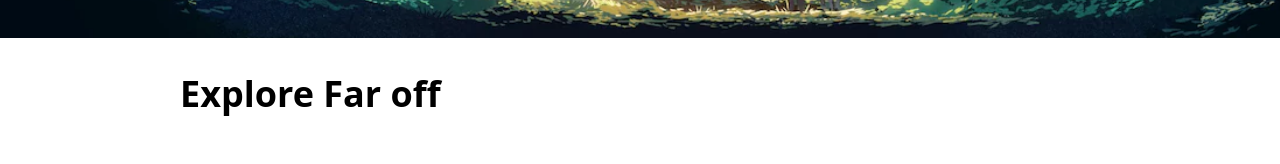
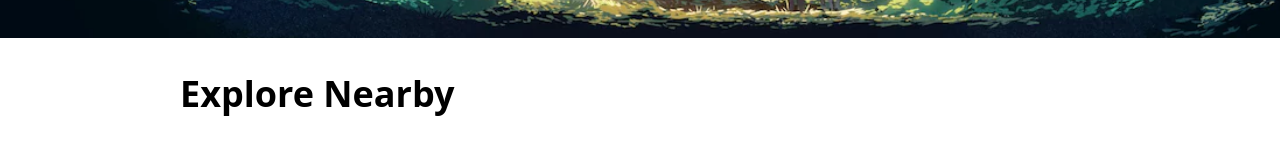
Before and after one commit to ahmad2242002/test, a Next.js app: page / in a window 1280 px wide. Shown: the part 760-924 px from the top of the page. Built offline with nearby package versions, Linux system fonts and the light colour scheme.

Commit message:
rechange

```diff
--- a/pages/index.js
+++ b/pages/index.js
@@ -17,7 +17,7 @@ export default function Home() {
         </div>
    </div>
    <div className="mx-44 my-5">
-        <div className="text-4xl font-semibold my-8 p-1">Explore Far off</div>
+        <div className="text-4xl font-semibold my-8 p-1">Explore Nearby</div>
         <div className="grid grid-cols-1 sm:grid-cols-2 lg:grid-cols-3 xl:grid-cols-4">
             <div className="m-2 my-4 flex items-center grid-flow-row-dense hover:scale-105 transition duration-200  hover:bg-gray-100 hover:cursor-pointer rounded-xl">
                     <div className="card-image z-10 bg-cover h-16 w-16 rounded-lg "></div>
```
